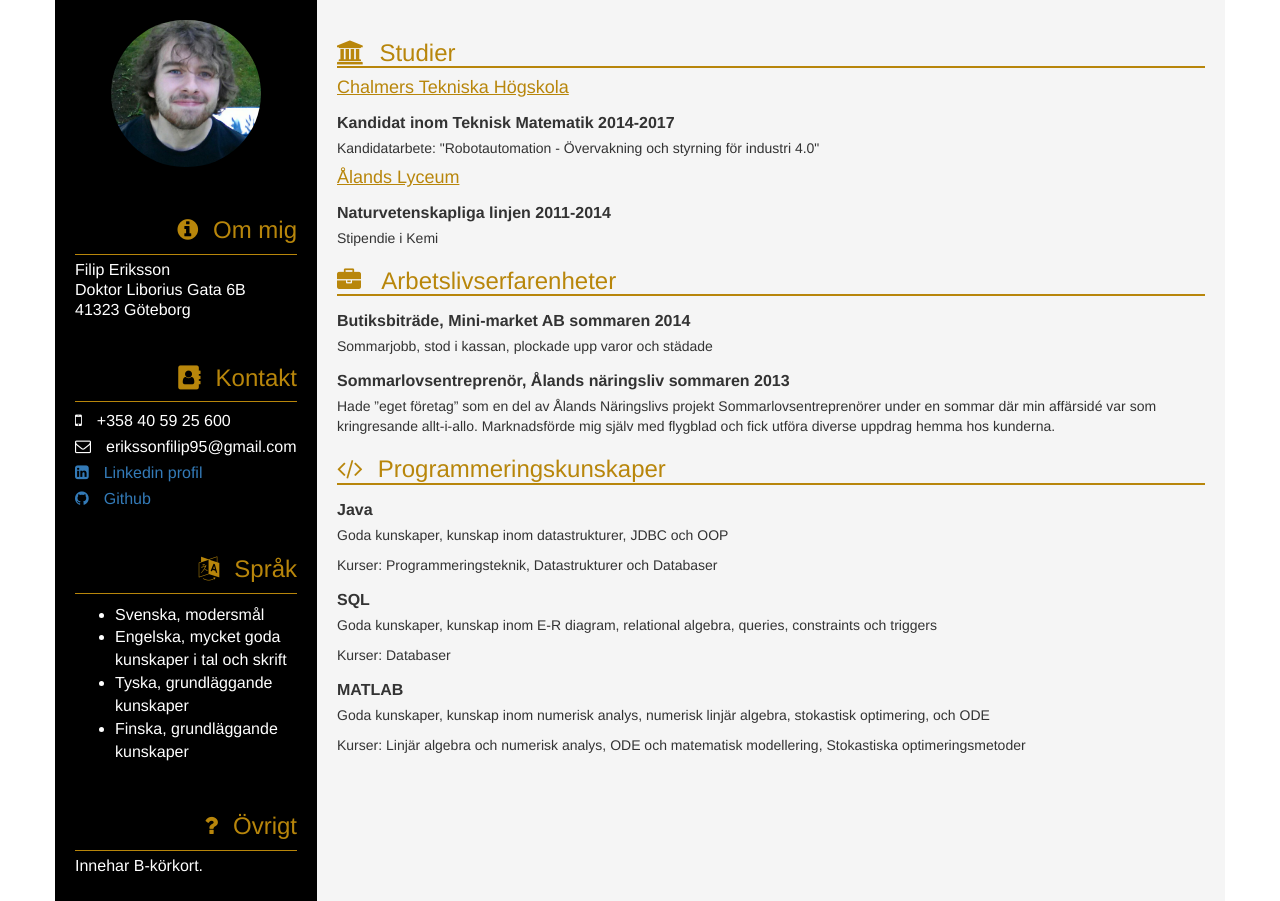
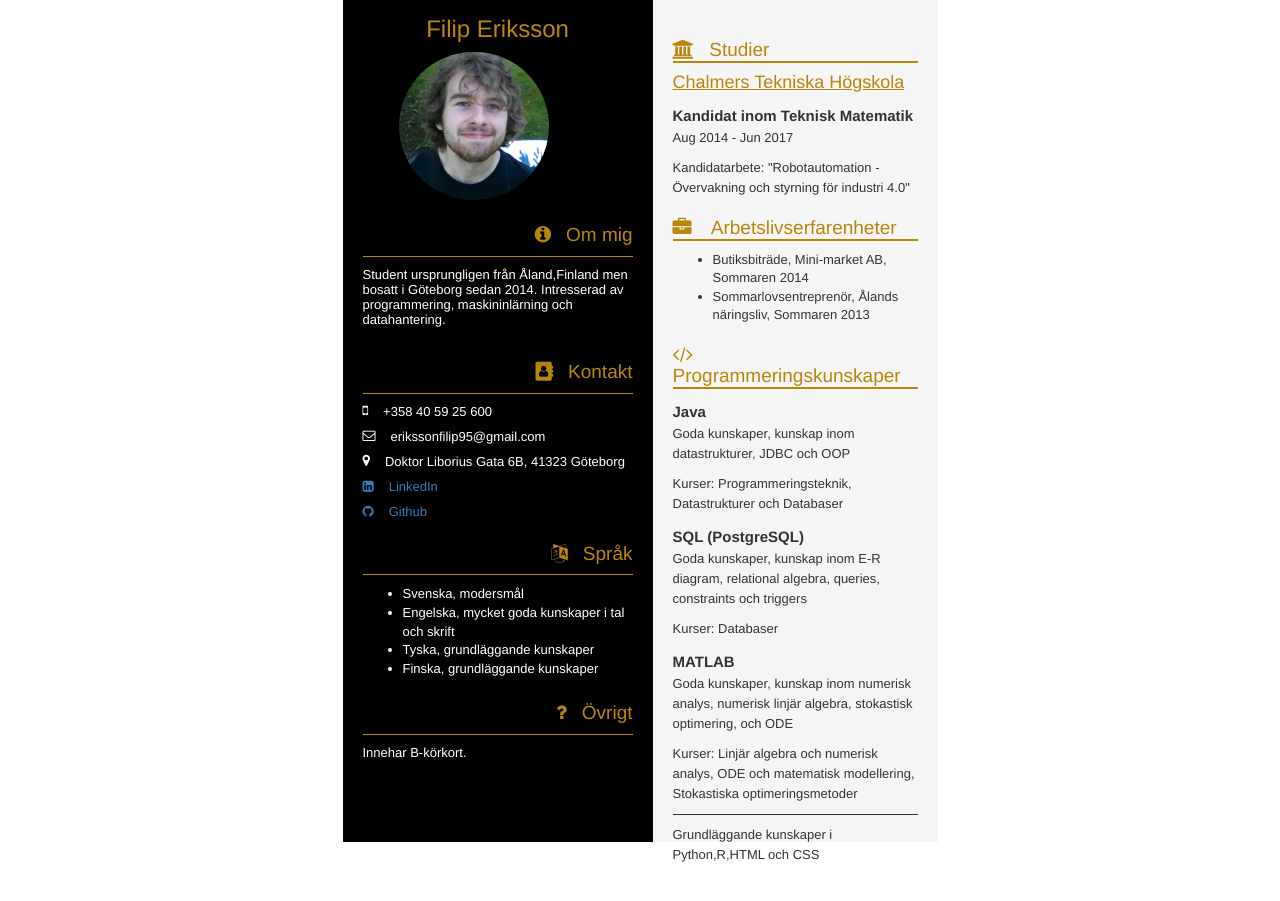
Before and after one commit to fileriks/FilipCV, a plain HTML site: page MyCV/index.html in a window 1280 px wide. After the commit the page ends 865 px from the top, so only its background shows below. Drawn offline with nearby package versions, Linux system fonts and the light colour scheme.

Commit message:
More styling, adding content

```diff
--- a/MyCV/index.html
+++ b/MyCV/index.html
@@ -1,24 +1,42 @@
 <!DOCTYPE html>
 <html>
     <style>
+
+        .container {
+            max-width: 595px !important;
+            max-height: 842px !important;
+        }
         .row {
             display: flex;
+        }
+        .info h2 {
+            color: darkgoldenrod;
+            text-align: center;
+            font-size: 24px;
+            margin-top: -4px;
         }
         .sidebar {
             background-color: black;
             min-width: 262px;
+            max-width: 310px;
+            max-height: 842px;
         }
-        .sidebar p {
+        .sidebar span {
+            display: flex;
             color: white;
-            font-size:16px;
+            font-size:13px;
         }
         .sidebar ul {
             color:white;
-            font-size:16px;
+            font-size:13px;
+        }
+        .main-stuff ul {
+            font-size:13px;
         }
 
         .info {
             padding: 20px;
+            max-height: 842px;
         }
 
         img {
@@ -28,12 +46,12 @@
         }
 
         p {
-            line-height: 10px;
-            font-size: 14px;
+            line-height: 15px;
+            font-size: 13px;
         }
 
         b {
-            font-size: 16px;
+            font-size: 15px;
         }
         .content {
             background-color:whitesmoke;
@@ -42,14 +60,16 @@
         .side-stuff h3 {
             text-align: right;
             border-bottom: 1px solid;
-            margin-top: 50px !important;
+            margin-top: 25px !important;
             padding-bottom: 10px;
             color: darkgoldenrod;
+            font-size: 19px;
         }
         .main-stuff h3 {
             text-align: left !important;
             color: darkgoldenrod;
             border-bottom:2px darkgoldenrod solid !important;
+            font-size: 19px;
         }
         .main-stuff h4 {
             text-decoration: underline;
@@ -59,10 +79,13 @@
             line-height: 20px;
         }
         .main-stuff b {
-            line-height: 30px;
+            line-height: 25px;
         }
         .fa {
             margin-right: 15px;
+        }
+        p.ovrigt {
+            border-bottom: 1px solid;
         }
     </style>
     <head>
@@ -76,18 +99,18 @@
             <div class="row">
                 <div class="sidebar">
                     <div class="info">
+                        <h2>Filip Eriksson</h2>
                         <img src="src/filip.png">
                         <div class="side-stuff">
                             <h3><i class="fa fa-info-circle"></i>Om mig</h3>
-                            <p>Filip Eriksson</p>
-                            <p>Doktor Liborius Gata 6B</p>
-                            <p>41323 Göteborg</p>
+                            <span><p>Student ursprungligen från Åland,Finland men bosatt i Göteborg sedan 2014. Intresserad av programmering, maskininlärning och datahantering. </p></span>
                         </div>
-                        <div class="side-stuff">
+                        <div class="side-stuff contacts">
                             <h3><i class="fa fa-address-book"></i>Kontakt</h3>
-                            <p><i class="fa fa-mobile-phone"></i>+358 40 59 25 600</p>
-                            <p><i class="fa fa-envelope-o"></i>erikssonfilip95@gmail.com</p>
-                            <p><a href="https://se.linkedin.com/in/filip-eriksson-b3491ab6"><i class="fa fa-linkedin-square"></i>Linkedin profil</a></p>
+                            <span><i class="fa fa-mobile-phone"></i><p>+358 40 59 25 600</p></span>
+                            <span><i class="fa fa-envelope-o"></i><p>erikssonfilip95@gmail.com</p></span>
+                            <span><i class="fa fa-map-marker"></i><p>Doktor Liborius Gata 6B, 41323 Göteborg</p></span>
+                            <p><a href="https://se.linkedin.com/in/filip-eriksson-b3491ab6"><i class="fa fa-linkedin-square"></i>LinkedIn</a></p>
                             <p><a href = "https://github.com/fileriks"><i class = "fa fa-github"></i>Github</a></p>
                         </div>
                         <div class="side-stuff">
@@ -101,7 +124,7 @@
                         </div>
                         <div class="side-stuff">
                             <h3><i class="fa fa-question"></i>Övrigt</h3>
-                            <p>Innehar B-körkort.</p>
+                            <span><p>Innehar B-körkort.</p></span>
                         </div>
                     </div>
                 </div>
@@ -110,27 +133,27 @@
                         <div class="main-stuff">
                             <h3><i class="fa fa-university"></i>Studier</h3>
                             <h4>Chalmers Tekniska Högskola</h4>
-                        <b>Kandidat inom Teknisk Matematik  2014-2017</b>
+                            <b>Kandidat inom Teknisk Matematik </b>
+                            <p> Aug 2014 - Jun 2017 </p>
                             <p>Kandidatarbete: "Robotautomation - Övervakning och styrning för industri 4.0"</p>
-                        <h4>Ålands Lyceum</h4>
-                        <b>Naturvetenskapliga linjen  2011-2014</b>
-                        <p>Stipendie i Kemi</p>
                             <h3><i class = "fa fa-briefcase"></i> Arbetslivserfarenheter </h3>
-                        <b> Butiksbiträde, Mini-market AB  sommaren 2014 </b>
-                        <p>Sommarjobb, stod i kassan, plockade upp varor och städade</p>
-                        <b> Sommarlovsentreprenör, Ålands näringsliv  sommaren 2013</b>
-                        <p> Hade ”eget företag” som en del av Ålands Näringslivs projekt Sommarlovsentreprenörer under en sommar där min affärsidé var som kringresande allt-i-allo.  Marknadsförde mig själv med flygblad och fick utföra diverse uppdrag hemma hos kunderna.</p>
+                            <ul>
+                                <li> Butiksbiträde, Mini-market AB,  Sommaren 2014 </li>
+                                <li> Sommarlovsentreprenör, Ålands näringsliv,  Sommaren 2013</li>
+                            </ul>
                             <h3><i class = "fa fa-code"></i>Programmeringskunskaper</h3>
                             <b> Java </b>
                             <p>Goda kunskaper, kunskap inom datastrukturer, JDBC och OOP </p>
                             <p>Kurser: Programmeringsteknik, Datastrukturer och Databaser</p>
-                        <b> SQL </b>
+                            <b> SQL (PostgreSQL) </b>
                             <p> Goda kunskaper, kunskap inom E-R diagram, relational algebra, queries, constraints och triggers </p>
                             <p>Kurser: Databaser</p>
                             <b>MATLAB</b>
                             <p>Goda kunskaper, kunskap inom numerisk analys, numerisk linjär algebra, stokastisk optimering, och ODE </p>
                             <p>Kurser: Linjär algebra och numerisk analys, ODE och matematisk modellering, Stokastiska optimeringsmetoder</p>
-
+                            <p class = "ovrigt">  </p>
+                            <p>Grundläggande kunskaper i Python,R,HTML och CSS</p>
+                        </div>
                     </div>
                 </div>
             </div>
```
Lines whose indentation alone changed are shown as unchanged.
